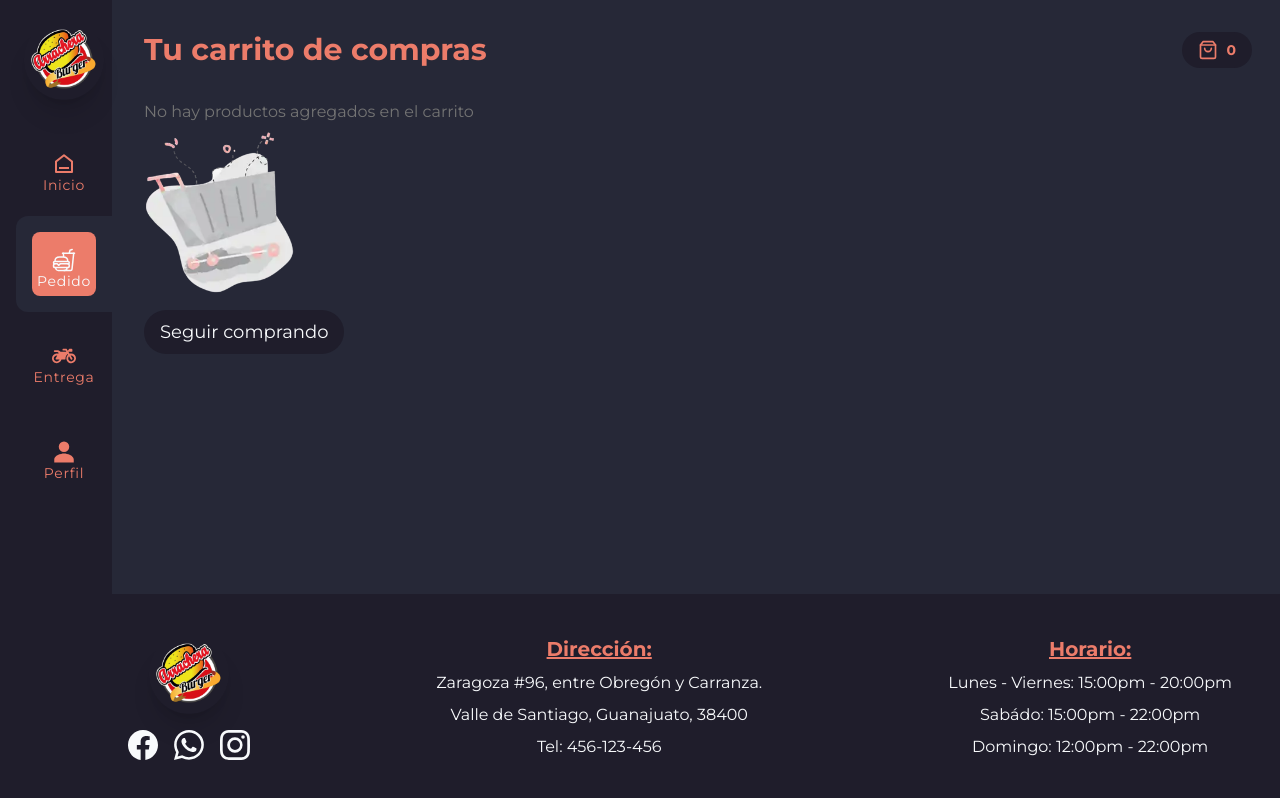
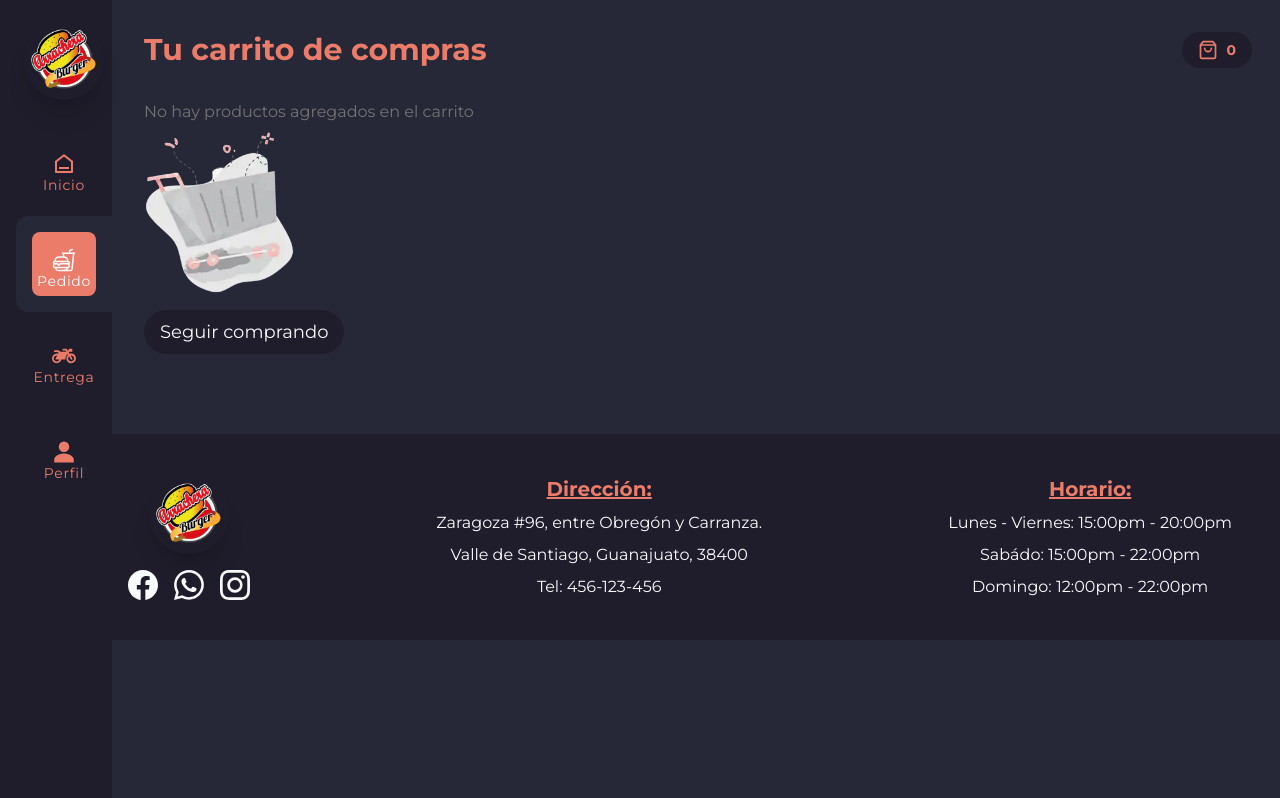
Before and after one commit to Asilvazavala/Ecommerce-Food, a Next.js app: page /pedido in a window 1280 px wide. Shown: the top 798 px of the page. Built offline with nearby package versions, Linux system fonts and the light colour scheme.

Commit message:
modified section footer

```diff
--- a/app/layout.tsx
+++ b/app/layout.tsx
@@ -21,15 +21,15 @@ export default function RootLayout({
 }) {
   return (
     <html lang="en">
-      <body className={`dark h-full ${montserrat.className}`}>
+      <body className={`dark ${montserrat.className}`}>
         <FoodProvider>
           <Sidebar />
           <MobileNavbar />
           <CartIcon />
           <ToastProvider />
           {children}
+          <Footer />
           <MobileSidebar />
-          <Footer />
         </FoodProvider>
       </body>
     </html>
--- a/app/pedido/page.tsx
+++ b/app/pedido/page.tsx
@@ -11,7 +11,7 @@ const Pedido = () => {
   const router = useRouter();
 
   return (
-    <section className='bg-Secondary dark:bg-DarkSecondary w-full h-screen px-4 md:pl-36 pt-16 md:pt-8'>
+    <section className='bg-Secondary dark:bg-DarkSecondary w-full px-4 md:pl-36 pt-16 md:pt-8'>
       <h1 className="text-3xl font-bold text-Accent text-center md:text-left mb-2 md:mb-0">Tu carrito de compras</h1>
       <article className="md:mt-8 lg:grid lg:grid-cols-12 lg:items-start gap-x-8">
         <div className="lg:col-span-7">
--- a/components/Footer.tsx
+++ b/components/Footer.tsx
@@ -5,8 +5,8 @@ import { BsFacebook, BsWhatsapp, BsInstagram } from "react-icons/bs";
 
 const Footer: React.FC = () => {
   return (
-    <section className='bg-Primary dark:bg-DarkPrimary w-full px-4 py-10 flex flex-col
-    gap-10 justify-center items-center flex-wrap absolute bottom-0 md:justify-between md:ml-28
+    <section className='bg-Primary dark:bg-DarkPrimary w-full mt-20 px-4 py-10 flex flex-col
+    gap-10 justify-center items-center flex-wrap md:justify-between md:ml-28
     md:pr-40 md:items-center md:flex-row'>
       <article className='flex flex-col gap-4'>
         <picture className='flex items-center justify-center'>
--- a/components/shared/MobileSidebar.tsx
+++ b/components/shared/MobileSidebar.tsx
@@ -32,7 +32,7 @@ const MobileSidebar: React.FC = () => {
   }, [prevScrollPos]);
 
   return (
-    <nav className="md:hidden bg-Secondary dark:bg-DarkSecondary block bottom-0 w-full min-h-screen">
+    <nav className="md:hidden bg-Secondary dark:bg-DarkSecondary block bottom-0 w-full">
       <ul
         className={`z-50 fixed transition-transform w-full flex justify-between items-center bottom-0 left-0 bg-Primary dark:bg-DarkPrimary text-3xl text-gray-500 dark:text-gray-400 pb-2 px-3
         ${isVisible ? '' : 'translate-y-20'}`}
```
